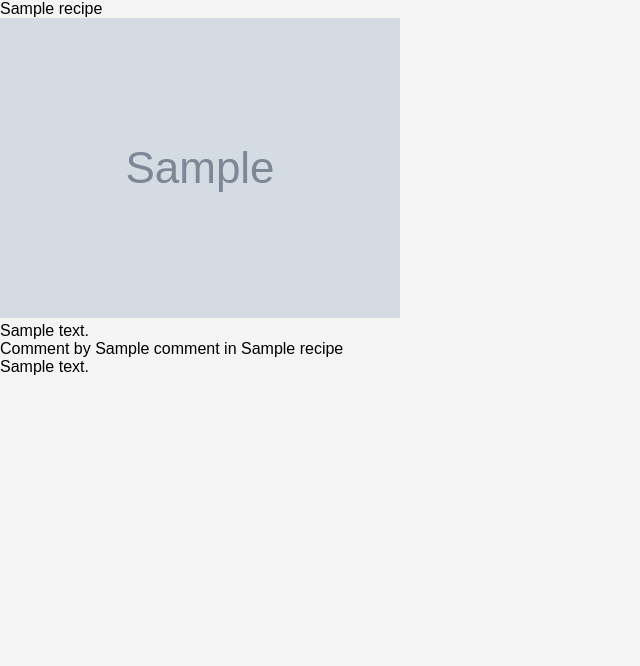
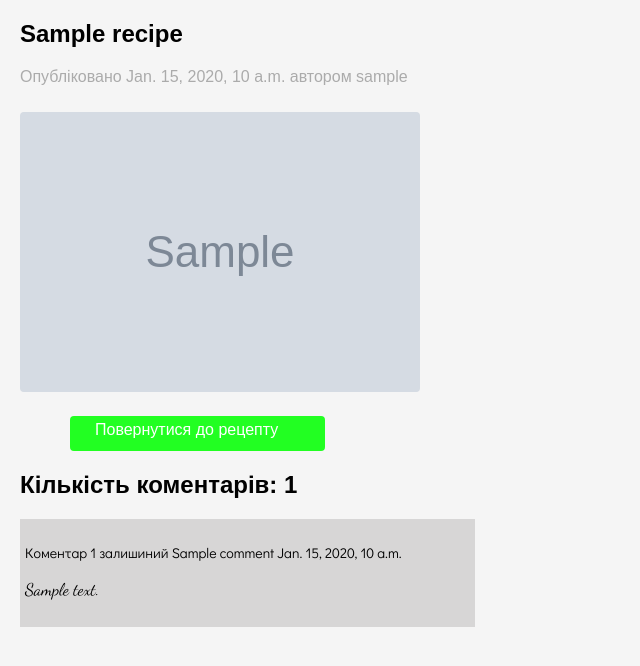
Before and after one commit to Hant0-0/Recipes_Site, a Django app: page /comments/1 in a window 1280 px wide. Shown: the top 666 px of the page, without its empty margins (0-640 px from the left). Run offline with Django 4.2, Linux system fonts and the light colour scheme; tables that the repository leaves empty hold one stand-in row (values such as "Sample post"); grey boxes marked "Sample" are stand-in pictures.

Commit message:
Change comment

```diff
--- a/recipes/recipes_project/static/recipes/style_2.css
+++ b/recipes/recipes_project/static/recipes/style_2.css
@@ -365,7 +365,7 @@ body {
   padding: 10px 20px;
   background-color: white; /* Колір кнопки */
   color: #22ff22; /* Колір тексту */
-  border-color: #22ff22;;
+  border-color: #22ff22;
   text-decoration: none;
   border-radius: 5px;
   transition: background-color 0.3s; /* Анімація зміни кольору при наведенні */
@@ -425,6 +425,20 @@ body {
   height: 50px;
 }
 
+.link_move_to_comments {
+  width: 230px;
+  height: 30px;
+  background-color: #00bff3;
+  padding-left: 50px;
+  padding-top: 15px;
+  border-radius: 4px;
+}
+
+.link_move_to_comments a {
+  text-decoration: none;
+  color: white;
+}
+
 .descrip_recipe {
   margin-top: 20px;
 }
@@ -434,7 +448,6 @@ body {
   font-size: 20px;
   font-family: inherit;
 }
-
 
 
 .instructions_cooking {
@@ -515,7 +528,61 @@ textarea#id_body {
   margin-top: 20px;
 }
 
+.comments_container {
+  margin-left: 20px;
+}
+
+.comments_title {
+  font-size: 14px;
+  font-family: 'Didact Gothic', sans-serif;
+
+}
+
+.comments_body {
+  font-size: 17px;
+  font-family: 'Dancing Script', cursive;
+}
+
+.recipe_comments_title {
+  font-family: inherit;
+  font-size: 16px;
+}
+
+.recipe_comments_published {
+  color: #ababab;
+}
+
 .recipe_comments_image img {
   width: 400px;
-  height: 300px;
+  height: 280px;
+  margin-top: 10px;
+  border-radius: 4px;
 }
+
+.comments {
+  width: 450px;
+  background-color: #d7d6d6;
+  margin-top: 20px;
+  padding: 10px 0 10px 5px;
+
+}
+
+.comments_title {
+  margin-top: 5px;
+}
+
+.link_comeback_with_comments {
+  margin-left: 50px;
+  padding-top: 5px;
+  padding-left: 25px;
+  margin-top: 20px;
+  width: 230px;
+  height: 30px;
+  border-radius: 4px;
+  background-color: #22ff22;;
+}
+
+.link_comeback_with_comments a {
+  text-decoration: none;
+  color: white;
+}
--- a/recipes/recipes_project/templates/recipes/base.html
+++ b/recipes/recipes_project/templates/recipes/base.html
@@ -12,7 +12,7 @@
 
 <nav class="navbar">
     <div class="logo">
-        <a href="#">RecipeSite</a>
+        <a href="{% url 'recipes:home' %}">RecipeSite</a>
     </div>
     <ul class="nav-list">
         <li><a href="{% url 'recipes:home' %}">Home</a></li>
--- a/recipes/recipes_project/templates/recipes/comments.html
+++ b/recipes/recipes_project/templates/recipes/comments.html
@@ -6,32 +6,47 @@
     <meta charset="UTF-8">
     <title>Title</title>
     <link rel="stylesheet" href="{% static 'recipes/style_2.css' %}">
+    <link rel="preconnect" href="https://fonts.googleapis.com">
+    <link rel="preconnect" href="https://fonts.gstatic.com" crossorigin>
+    <link href="https://fonts.googleapis.com/css2?family=Dancing+Script&display=swap" rel="stylesheet">
+    <link href="https://fonts.googleapis.com/css2?family=Didact+Gothic&display=swap" rel="stylesheet">
 </head>
 <body>
 
+<div class="comments_container">
     <div class="recipe_comments">
         <div class="recipe_comments_title">
-        {{ recipe.title }}
+            <h2>{{ recipe.title }}</h2>
+        </div>
+        <div class="recipe_comments_published">
+            <p>Опубліковано {{recipe.published}} автором {{recipe.author}}</p>
         </div>
         <div class="recipe_comments_image">
             <img src="{{ recipe.image.url }}" alt="">
         </div>
-    <div class="recipe_comments_description">
-        {{ recipe.description }}
+        <div class="link_comeback_with_comments">
+            <a href="{{ recipe.get_absolute_url }}">Повернутися до рецепту</a>
         </div>
-
     </div>
-
     <div class="detail_comments">
+        <div class="comments_count">
+            {% with comments.count as total_comments %}
+                <h2>Кількість коментарів: {{ total_comments }}</h2>
+            {% endwith %}
+        </div>
         {% for comment in comments %}
+        <div class="comments">
             <div class="comments_title">
-            {{ comment }}
+                <p>Коментар {{ forloop.counter }} залишиний {{ comment.name }} {{ comment.created }}</p>
             </div>
             <div class="comments_body">
-            {{ comment.body }}
+                <p>{{ comment.body }}</p>
+            </div>
         </div>
         {% endfor %}
     </div>
+</div>
+
 
 
 
--- a/recipes/recipes_project/templates/recipes/detail_recipe.html
+++ b/recipes/recipes_project/templates/recipes/detail_recipe.html
@@ -87,6 +87,9 @@
     </div>
 
     <div class="form-comment">
+        <div class="link_move_to_comments">
+            <a href="{% url 'recipes:comments' recipe.id %}">Переглянути коментарі</a>
+        </div>
         <h1>Залишити коментар</h1>
         <div>
             <form method="POST">
--- a/recipes/recipes_project/views.py
+++ b/recipes/recipes_project/views.py
@@ -29,6 +29,8 @@ class RecipesAPI(APIView):
         recipes = Recipes.objects.all()
         serializer = RecipeSerializer(recipes, many=True).data
         return Response(serializer)
+
+
 # ---------------------#
 
 
@@ -115,24 +117,30 @@ def change_recipes(request, rec_pk):
 
 
 def detail_recipe(request, year, month, day, recipe_slug):
-    recipe = get_object_or_404(Recipes, slug=recipe_slug,
+    if request.method == 'POST':
+        recipe = get_object_or_404(Recipes, slug=recipe_slug,
                                published__year=year,
                                published__month=month,
                                published__day=day)
-    full_time = recipe.full_time
-    ingredients = recipe.ingredients.split('\n')
-    instructions_cooking = recipe.instructions_cooking.split('\n')
-
-    comment_form = CommentsForm()
-
-    if request.method == 'POST':
         form = CommentsForm(data=request.POST)
         if form.is_valid():
             comment = form.save(commit=False)
             comment.recipe = recipe
             comment.save()
 
-    return render(request, 'recipes/detail_recipe.html', {'recipe': recipe, 'full_time': full_time,
+            v_comment = Comments.objects.filter(recipe=recipe)
+            return render(request, 'recipes/comments.html', {'comments': v_comment, 'recipe': recipe})
+    else:
+        recipe = get_object_or_404(Recipes, slug=recipe_slug,
+                               published__year=year,
+                               published__month=month,
+                               published__day=day)
+        full_time = recipe.full_time
+        ingredients = recipe.ingredients.split('\n')
+        instructions_cooking = recipe.instructions_cooking.split('\n')
+
+        comment_form = CommentsForm()
+        return render(request, 'recipes/detail_recipe.html', {'recipe': recipe, 'full_time': full_time,
                                                           'ingredients': ingredients,
                                                           'instructions_cooking': instructions_cooking,
                                                           'comment_form': comment_form})
--- a/requirements.txt
+++ b/requirements.txt
@@ -1,5 +1,9 @@
 asgiref==3.7.2
 Django==4.2.6
+djangorestframework==3.14.0
+asgiref==3.7.2
+Django==4.2.6
+django-taggit==5.0.1
 djangorestframework==3.14.0
 Pillow==10.0.1
 psycopg2==2.9.9
```
Lines whose indentation alone changed are shown as unchanged.
